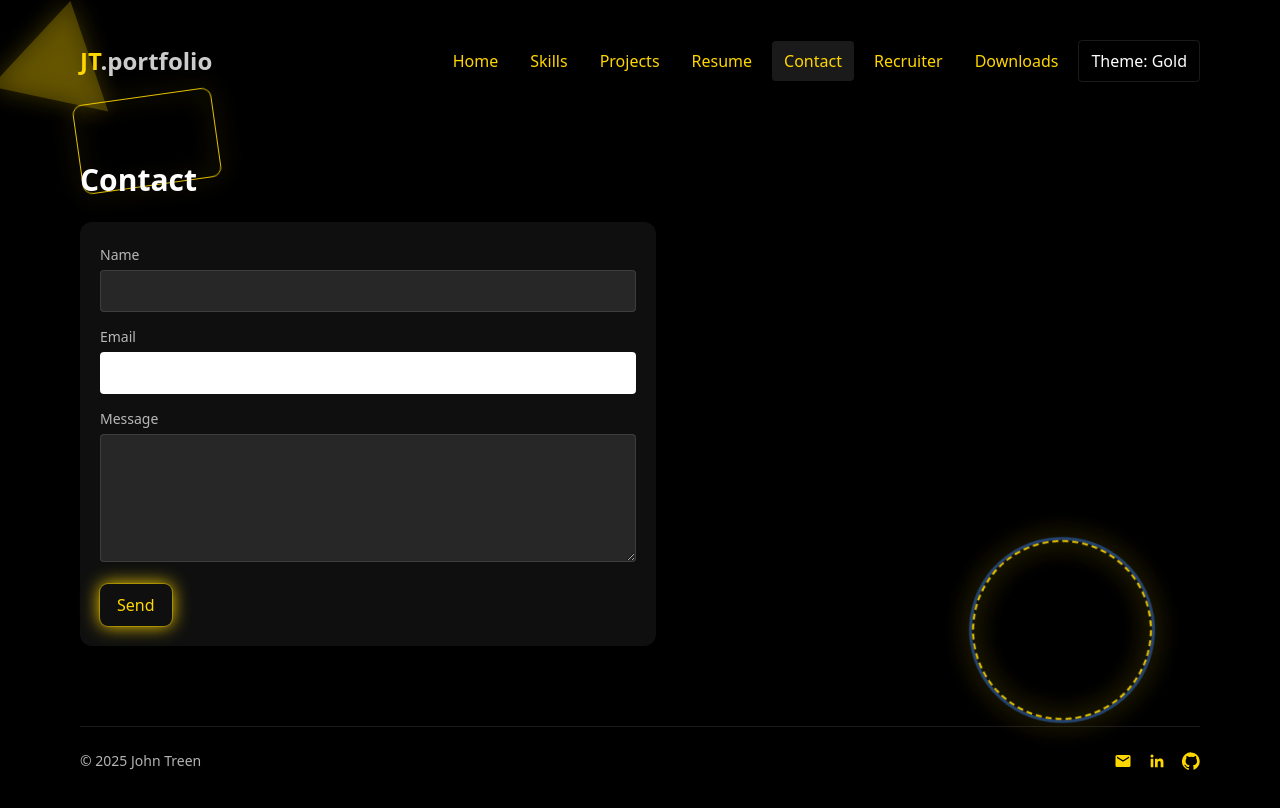
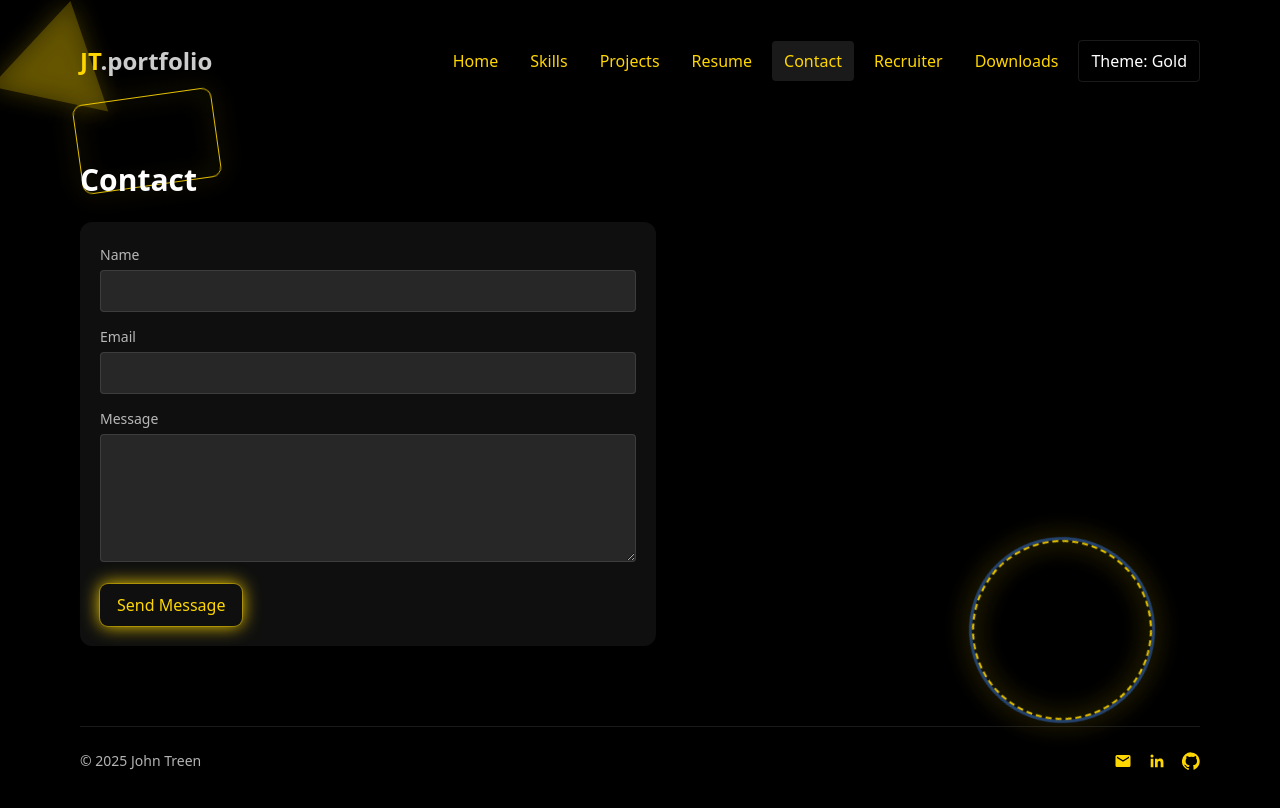
Before and after one commit to Sundog28/treenjohnportfolio, a React (Vite) app: page /contact in a window 1280 px wide. Shown: the top 808 px of the page. Built offline with nearby package versions, Linux system fonts and the light colour scheme.

Commit message:
fix: contact form & ML Capstone repo link

```diff
--- a/src/pages/Contact.tsx
+++ b/src/pages/Contact.tsx
@@ -1,25 +1,53 @@
 import React, { useState } from "react";
 export default function Contact(){
-  const [sent, setSent] = useState(false);
+  const query = new URLSearchParams(window.location.search);
+  const sent = query.get("sent") === "true";
+
   return (
     <section>
       <h2 className="text-3xl font-bold mb-6">Contact</h2>
       {!sent ? (
-        <form className="card max-w-xl" method="POST" action="https://formsubmit.co/treenjohnm@gmail.com" onSubmit={()=>setSent(true)}>
-          <input type="hidden" name="_subject" value="Portfolio message" />
-          <input type="hidden" name="_captcha" value="false" />
-          <input type="hidden" name="_template" value="table" />
-          <label className="block mb-3"><span className="text-sm text-white/70">Name</span>
-            <input required name="name" className="mt-1 w-full px-3 py-2 rounded bg-white/10 border border-white/10"/>
-          </label>
-          <label className="block mb-3"><span className="text-sm text-white/70">Email</span>
-            <input required type="email" name="email" className="mt-1 w-full px-3 py-2 rounded bg白/10 border border-white/10"/>
-          </label>
-          <label className="block mb-4"><span className="text-sm text-white/70">Message</span>
-            <textarea required name="message" className="mt-1 w-full px-3 py-2 rounded bg-white/10 border border-white/10 h-32"/>
-          </label>
-          <button type="submit" className="btn btn-primary">Send</button>
-        </form>
+        <form
+	  className="card max-w-xl"
+	  action="https://formsubmit.co/treenjohnm@gmail.com"
+	  method="POST"
+	>
+	  <input type="hidden" name="_next" value="https://treenjohnportfolio.com/contact?sent=true" />
+	  <input type="hidden" name="_captcha" value="false" />
+	  <input type="hidden" name="_subject" value="Portfolio Contact Message" />
+
+	  <label className="block mb-3">
+	    <span className="text-sm text-white/70">Name</span>
+	    <input
+	      required
+	      type="text"
+	      name="name"
+	      className="mt-1 w-full px-3 py-2 rounded bg-white/10 border border-white/10"
+	    />
+	  </label>
+
+	  <label className="block mb-3">
+	    <span className="text-sm text-white/70">Email</span>
+	    <input
+	      required
+	      type="email"
+	      name="email"
+	      className="mt-1 w-full px-3 py-2 rounded bg-white/10 border border-white/10"
+	    />
+	  </label>
+
+	  <label className="block mb-4">
+	    <span className="text-sm text-white/70">Message</span>
+	    <textarea
+	      required
+	      name="message"
+	      className="mt-1 w-full px-3 py-2 rounded bg-white/10 border border-white/10 h-32"
+	    />
+	  </label>
+
+	  <button type="submit" className="btn btn-primary">Send Message</button>
+	</form>
+
       ) : <div className="card max-w-xl">Thanks — I’ll reply soon.</div>}
     </section>
   );
--- a/src/pages/Projects.tsx
+++ b/src/pages/Projects.tsx
@@ -24,7 +24,7 @@ const projects = [
     image: "/projects/mlcapstone.png",
     tech: ["Python","Pandas","Streamlit"],
     link: "https://huggingface.co/spaces/Sundog28/MLCapstone",
-    repo: "https://github.com/Sundog28/MLCapstone"
+    repo: "https://huggingface.co/spaces/Sundog28/MLCapstone/tree/main",
   }
 ];
 
```
